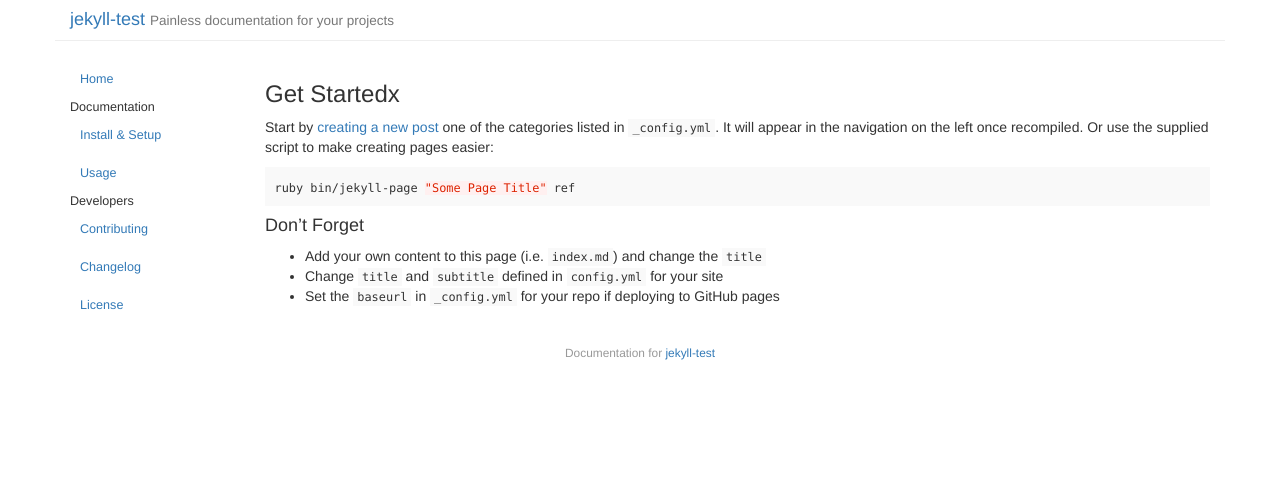
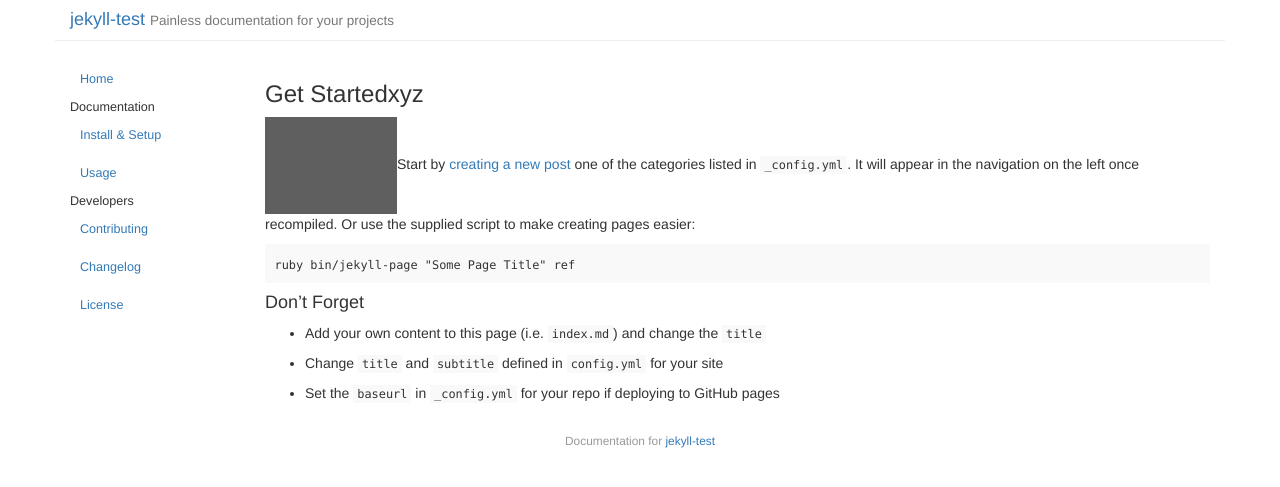
Before and after one commit to rallech/jekyll_test, a Jekyll site: the page built from index.md, in a window 1280 px wide. Shown: the top 487 px of the page. Built offline with Jekyll 4.4.1, drawn with Linux system fonts in a browser that asks for light colours.

Commit message:
Updated Bild and 2 other files

````diff
--- a/_config.yml
+++ b/_config.yml
@@ -9,8 +9,8 @@ collections:
     title: Uploads
     output: true
 subtitle: Painless documentation for your projects
-disqus_shortname: ''
-google_analytics_id: ''
+disqus_shortname:
+google_analytics_id:
 navigation: 2
 codeurl: https://github.com/rallech/jekyll_test
 sections:
@@ -24,7 +24,7 @@ sections:
   - Developers
 - - post
   - Posts
-baseurl: ''
+baseurl:
 permalink: none
 highlighter: rouge
 future: true
--- a/index.md
+++ b/index.md
@@ -1,19 +1,20 @@
 ---
 title: Jekyll Docs Template
-date: 2016-12-28 14:42:00 Z
+date: 2016-12-28 15:40:00 Z
+Field name:
 layout: default
 ---
 
-### Get Startedx
+### Get Startedxyz
 
-Start by [creating a new post](http://jekyllrb.com/docs/posts/) one of the categories listed in `_config.yml`. It will appear in the navigation on the left once recompiled. Or use the supplied script to make creating pages easier:
+![bild.png](/uploads/bild.png)Start by [creating a new post](http://jekyllrb.com/docs/posts/) one of the categories listed in `_config.yml`. It will appear in the navigation on the left once recompiled. Or use the supplied script to make creating pages easier:
 
-```bash
-ruby bin/jekyll-page "Some Page Title" ref
-```
+    ruby bin/jekyll-page "Some Page Title" ref
 
 #### Don't Forget
 
-- Add your own content to this page (i.e. `index.md`) and change the `title`
-- Change `title` and `subtitle` defined in `config.yml` for your site
-- Set the `baseurl` in `_config.yml` for your repo if deploying to GitHub pages
+* Add your own content to this page (i.e. `index.md`) and change the `title`
+
+* Change `title` and `subtitle` defined in `config.yml` for your site
+
+* Set the `baseurl` in `_config.yml` for your repo if deploying to GitHub pages
````
Also changed, not shown: _uploads/bild.png (added).
